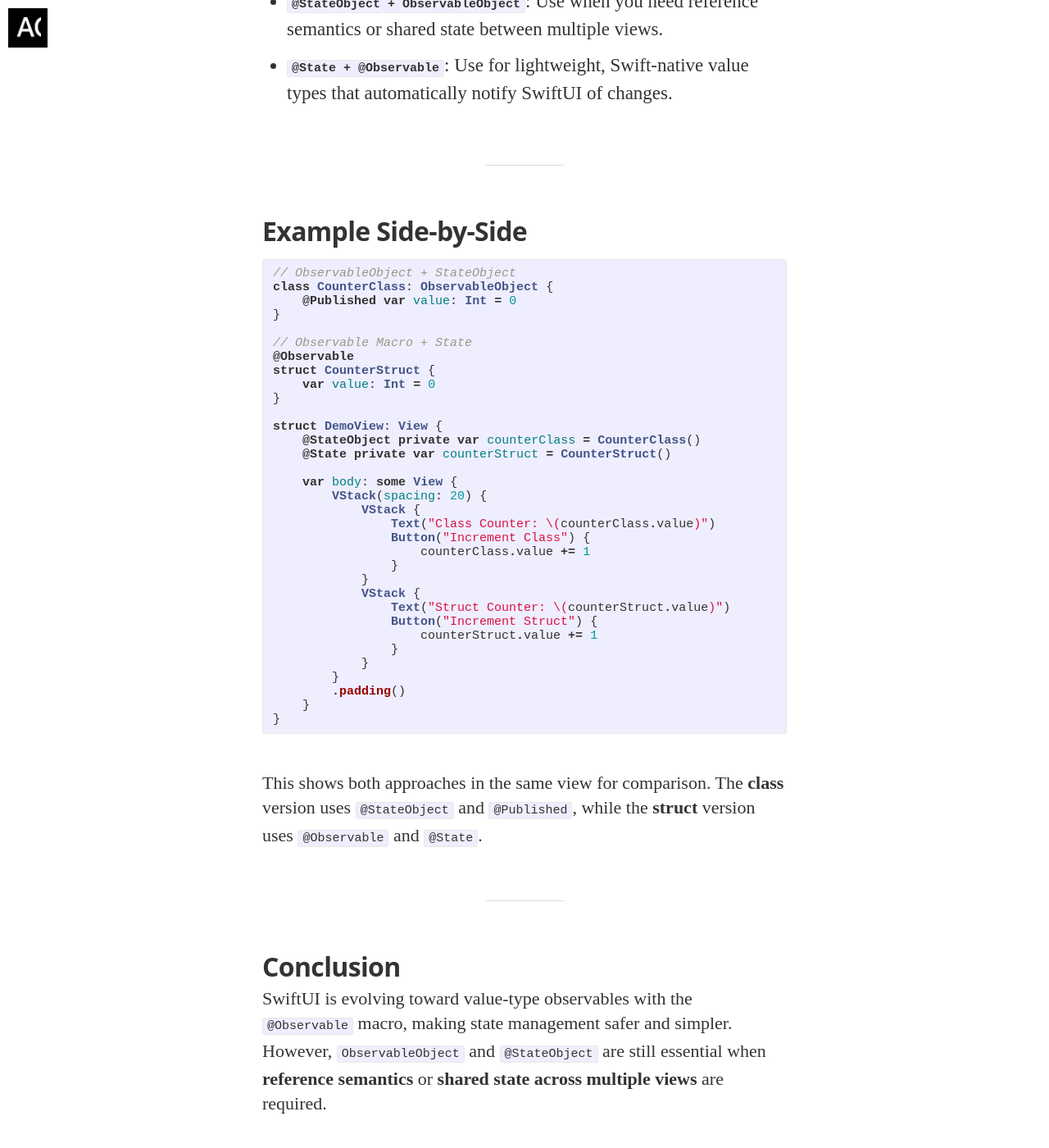
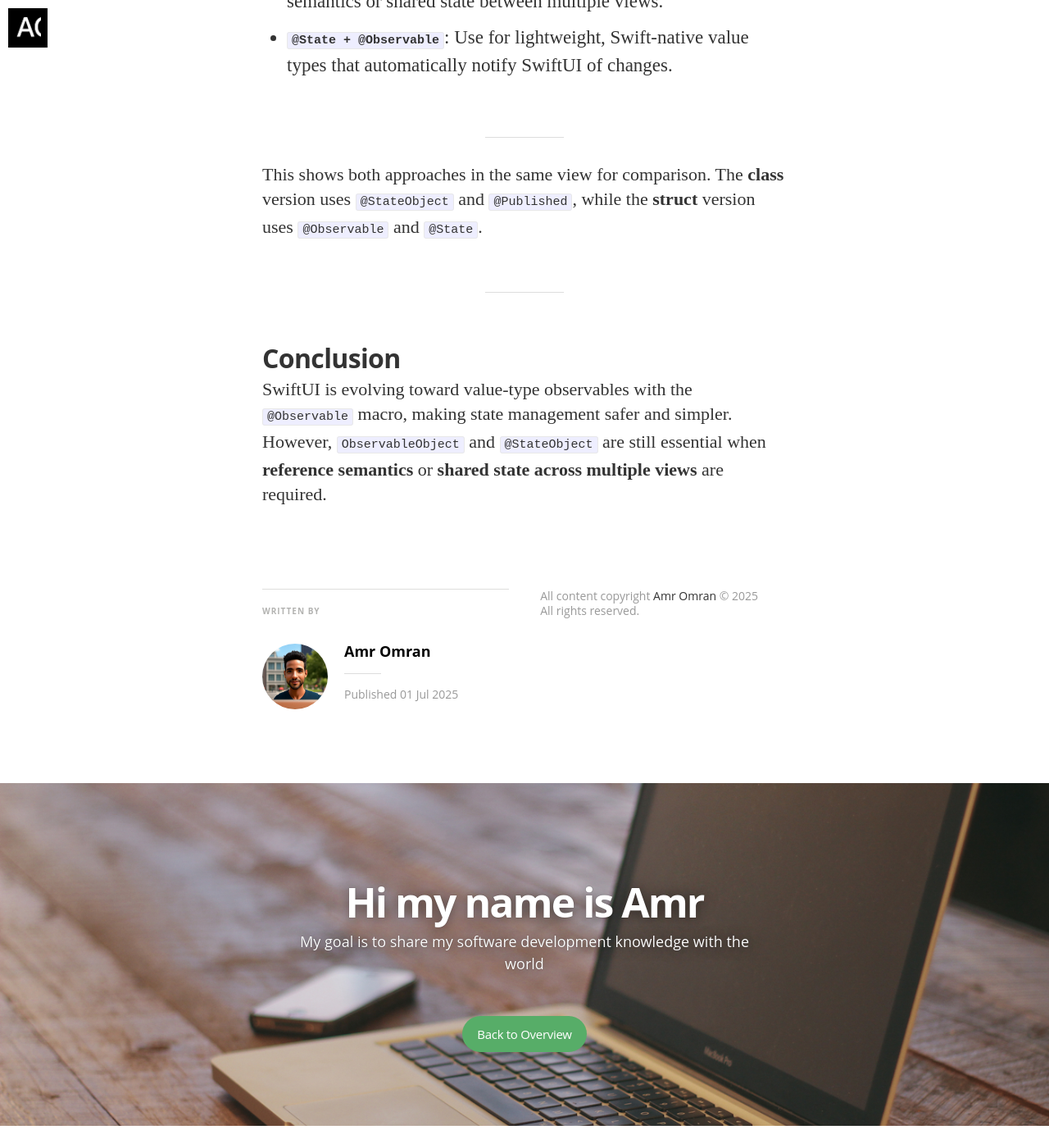
Before and after one commit to amrOmran89/swift-tutorials, a Jekyll site: the page built from _posts/2025-07-01-swiftui-stateobject-vs-observable.md, in a window 1280 px wide and 1400 px high, scrolled down 2661 px. Shown: the whole window at 82% size. Built offline with Jekyll 4.4.1, drawn with Linux system fonts in a browser that asks for light colours; nearby versions of some CDN libraries; some web fonts are replaced; after the commit the page ends 4034 px from its top, so only the background shows below that; some of the changed text lies outside the part shown.

Commit message:
fixed some tutorials

```diff
--- a/_layouts/post.html
+++ b/_layouts/post.html
@@ -78,10 +78,7 @@
           </div>
           {{/post}}
           <div class="isRight">
-            <h5 class="index-headline featured"><span>Supported by</span></h5>
             <footer class="site-footer">
-              <section class="poweredby">Proudly published with <a href="http://jekyllrb.com"> Jekyll</a></section>
-              <a class="subscribe" href="{{ "/feed.xml" | prepend: site.baseurl }}"> <span class="tooltip"> <i class="fa fa-rss"></i> You should subscribe to my feed.</span></a>
               <div class="inner">
                 <section class="copyright">All content copyright <a href="{{@blog.url}}/">{{site.author}}</a> &copy; {{ site.time | date: '%Y' }}<br>All rights reserved.</section>
               </div>
--- a/_posts/2025-07-01-swiftui-stateobject-vs-observable.md
+++ b/_posts/2025-07-01-swiftui-stateobject-vs-observable.md
@@ -87,43 +85,6 @@ struct CounterView: View {
 
 ---
 
-## Example Side-by-Side
-
-{% highlight swift %}
-// ObservableObject + StateObject
-class CounterClass: ObservableObject {
-    @Published var value: Int = 0
-}
-
-// Observable Macro + State
-@Observable
-struct CounterStruct {
-    var value: Int = 0
-}
-
-struct DemoView: View {
-    @StateObject private var counterClass = CounterClass()
-    @State private var counterStruct = CounterStruct()
-
-    var body: some View {
-        VStack(spacing: 20) {
-            VStack {
-                Text("Class Counter: \(counterClass.value)")
-                Button("Increment Class") {
-                    counterClass.value += 1
-                }
-            }
-            VStack {
-                Text("Struct Counter: \(counterStruct.value)")
-                Button("Increment Struct") {
-                    counterStruct.value += 1
-                }
-            }
-        }
-        .padding()
-    }
-}
-{% endhighlight %}
 
 This shows both approaches in the same view for comparison. The **class** version uses `@StateObject` and `@Published`, while the **struct** version uses `@Observable` and `@State`.
 
```
Also changed, not shown: other parts of _posts/2025-07-01-swiftui-stateobject-vs-observable.md (+0 -2 lines).
